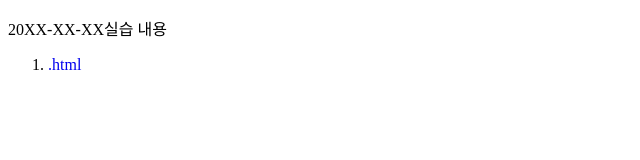
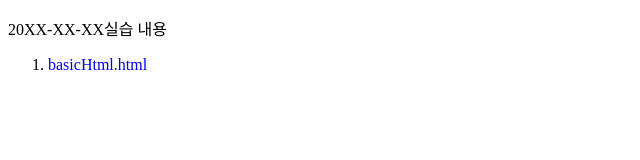
Before and after one commit to IcePolapo/dhhan3618.github.io, a plain HTML site: page html5/index.html in a window 1280 px wide. Shown: the full height of the page, 0-640 px from the left. Drawn offline with nearby package versions, Linux system fonts and the light colour scheme.

Commit message:
Update index.html

```diff
--- a/html5/index.html
+++ b/html5/index.html
@@ -14,8 +14,7 @@
     <section>
       <p>20XX-XX-XX실습 내용 </p>
       <ol type="1">
-        <li><a href="https:// .github.io/" target="_blank"> .html</a></li>
-
+        <li><a href="dhhan3618.github.io/html5/basicHtml.html" target="_blank">basicHtml.html</a></li>
       </ol>
     </section>
   </body>
```
